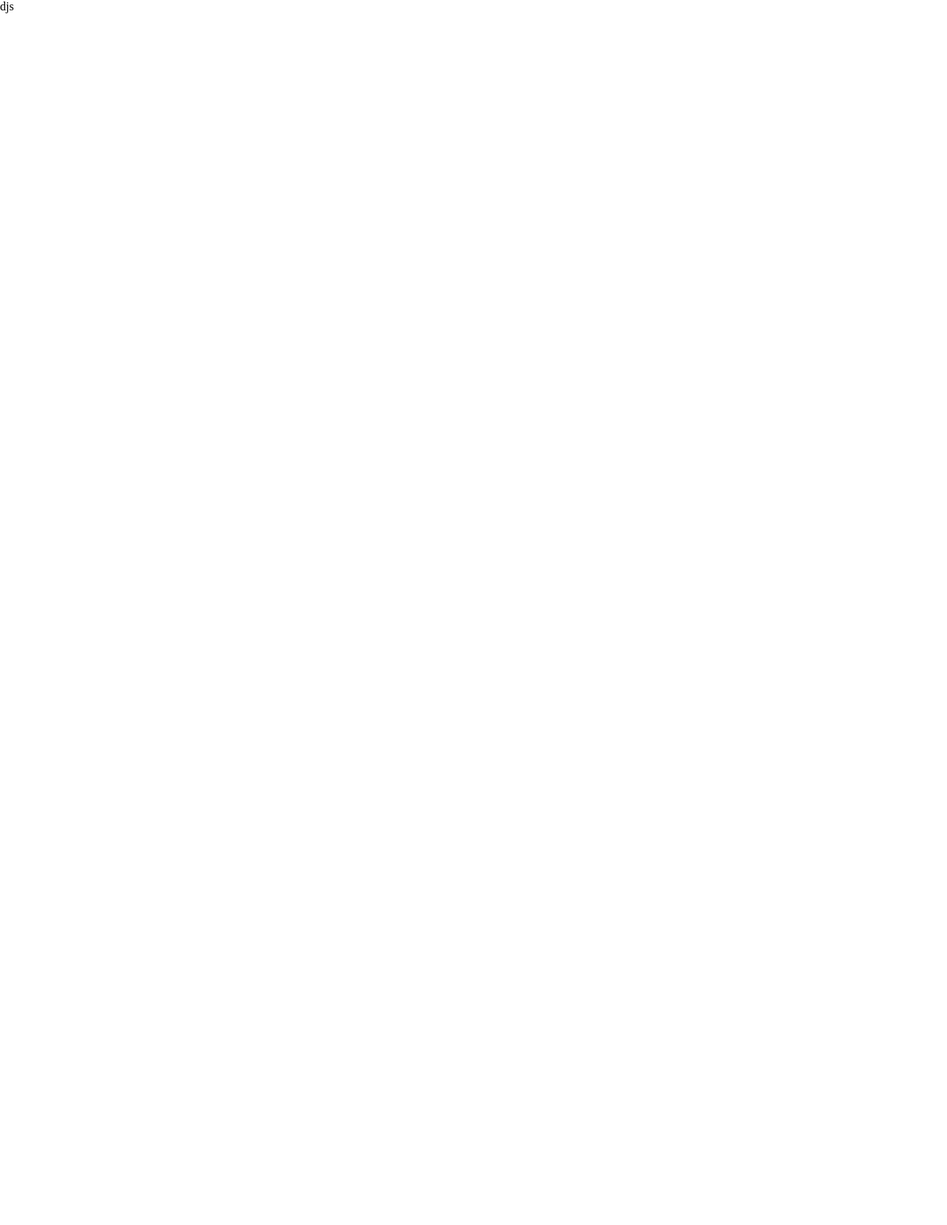
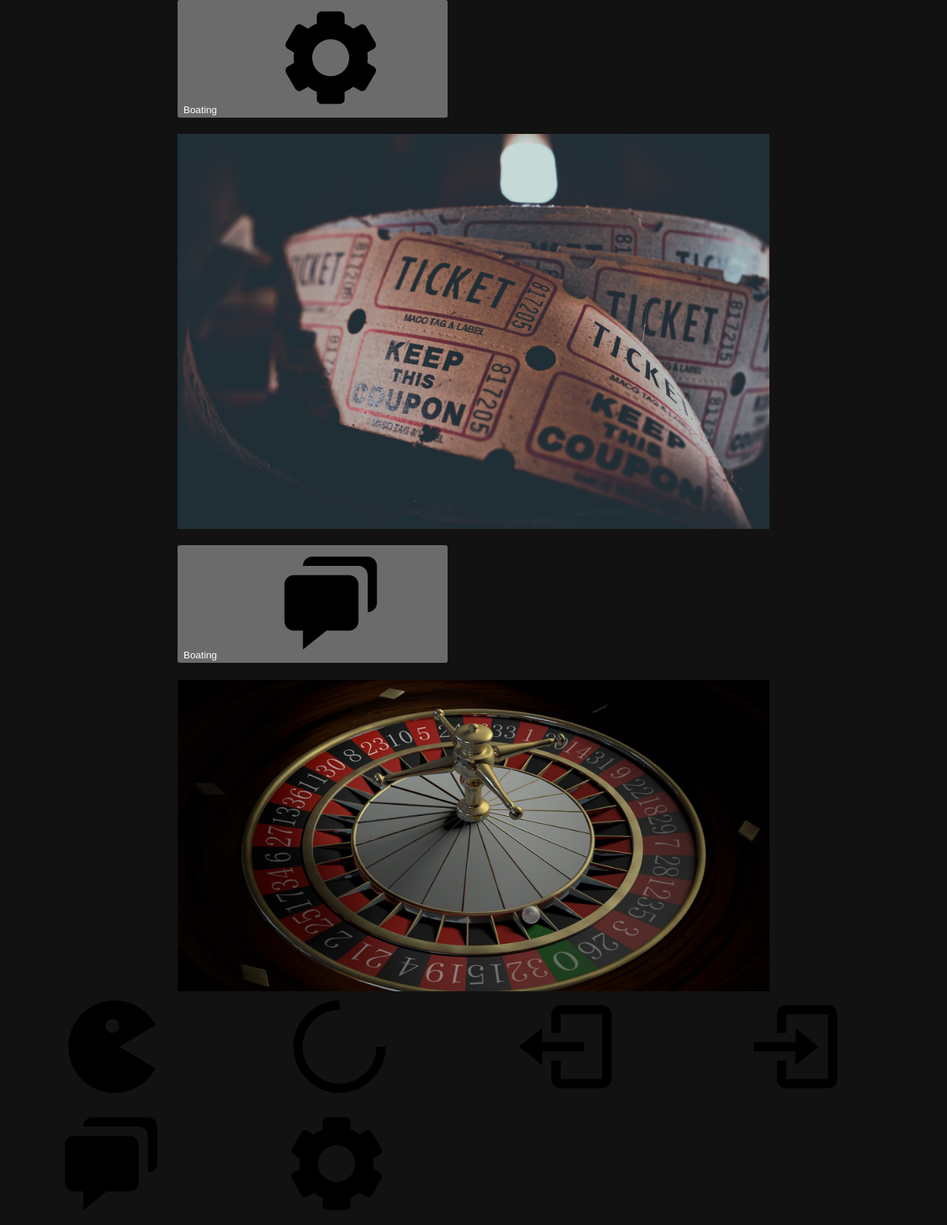
Before and after one commit to NinjaCode42/Comenhake, a plain HTML site: page src/app/app.componet.html in a window 1280 px wide. Shown: the whole page at 74% size. Before the commit the page ends 800 px from the top, so only its background shows below. Drawn offline with Linux system fonts and the light colour scheme.

Commit message:
Changed by Ninja

```diff
--- a/src/app/app.componet.html
+++ b/src/app/app.componet.html
@@ -1,33 +1,157 @@
 <!-- * * * * * * * * * * * * * * * * * * * * * * * -->
 <!-- * * * * * * * * * * * * * * * * * * * * * * * -->
-<!-- * * * * * * * No framework in use * * * * * * -->
+<!-- * * * * * Angular framework for use * * * * * -->
+
+<!-- * * * * * Este projeto foi iniciado no dia [3/17/2024] * * * * * * * -->
+<!-- * * * * * E todos os membro que trabalhou nele, tera seu ganho lucrativo 💵* * * * * * * -->
+<!-- * * * * * Entao nao se preocupe, sera recompencado generosamente 👌 * * * * * * * -->
+
 <!-- * * * * * * * * * * * * * * * * * * * * * * * -->
 <!-- * * * * * * * * * * * * * * * * * * * * * * * -->
 
 <!-- * * TODO: Criar as duas paginas para logoin e a pagina principal, mais detalhes sobre a frontend consultar Anisio Nkula-->
+<link href="/src/app/app.style.css">
+<style>
 
+    html{
+      color-scheme: dark;
+    }
 
-<style>
-    :root{
-        color: #000;
-    }
     body{
+      margin: 0;
+      padding: 0;
       height: 100%;
       width: 100%;
-        padding: 0;
-        margin: 0;
+      font-family: system-ui, -apple-system, BlinkMacSystemFont, 'Segoe UI', Roboto, Oxygen, Ubuntu, Cantarell, 'Open Sans', 'Helvetica Neue', sans-serif;
+      font-size: 1.125rem;
+      line-height: 1.6;
     }
+
+    img{
+        max-width: 100%;
+        display: block;
+    }
+
+    .abcd{
+        max-width: 50rem;
+        margin-inline: auto;
+        padding-inline: 1rem;
+    }
+
 </style>
-
-<!--  The Main Structure-->
-<main>
-    <div class="asbwiq">
-
-    </div>djs
-    <div class="aihwq">
-
-    </div>
-</main>
   <script>
 
   </script>
+
+  <!-- * * * * * * 👇👇 Modelo web comeca daqui para baixo 👇👇 * * * * * *-->
+
+  <main>
+
+    <!-- * * * * * * Area de LogIn/SingUp da web * * * * * *-->
+
+    <div class="abcd">
+      <div class="accordion">
+        <div class="accordion-panel">
+          <h2 id="panel1-heading">
+            <button
+              class="accordian-trigger"
+              aria-controls="panel1-content"
+              aria-expanded="true"
+              >
+              <span id="panel1-title">Boating</span>
+              <svg aria-hidden="true" class="accordian-icon">
+                <use xlink:href="#cog"></use>
+              </svg>
+            </button>
+          </h2>
+
+          <div
+           class="accordion-content"
+           id="panel1-content"
+           aria-labelledby="panel1-heading"
+           aria-hidden="true"
+           role="region"
+           >
+              <div class="conten-panel"></div>
+              <img class="accordian-image" src="../assets/LotteryTicket.png" alt="Tickets">
+          </div>
+
+        </div>
+
+        <div class="accordion-panel">
+          <h2 id="panel2-heading">
+            <button
+              class="accordian-trigger"
+              aria-controls="panel2-content"
+              aria-expanded="false"
+              >
+              <span id="panel2-title">Boating</span>
+              <svg aria-hidden="true" class="accordian-icon">
+                <use xlink:href="#chat"></use>
+              </svg>
+            </button>
+          </h2>
+
+          <div
+           class="accordion-content"
+           id="panel2-content"
+           aria-labelledby="panel2-heading"
+           aria-hidden="true"
+           role="region"
+           >
+              <div class="conten-panel"></div>
+              <img class="accordian-image" src="../assets/Rolet.png" alt="Tickets">
+          </div>
+
+        </div>
+
+      </div>
+    </div>
+
+  </main>
+
+  <!-- * * * * * * SVGs para uso * * * * * *-->
+
+  <svg width="0" height="0" class="hidden">
+    <symbol xmlns="http://www.w3.org/2000/svg" viewBox="0 0 24 24" id="games">
+      <path d="M12 22c3.719 0 7.063-2.035 8.809-5.314L13 12l7.809-4.686C19.063 4.035 15.719 2 12 2 6.486 2 2 6.486 2 12s4.486 10 10 10zm-.5-16a1.5 1.5 0 1 1-.001 3.001A1.5 1.5 0 0 1 11.5 6z"></path>
+    </symbol>
+    <symbol xmlns="http://www.w3.org/2000/svg" viewBox="0 0 24 24" id="loader">
+      <path d="M12 22c5.421 0 10-4.579 10-10h-2c0 4.337-3.663 8-8 8s-8-3.663-8-8c0-4.336 3.663-8 8-8V2C6.579 2 2 6.58 2 12c0 5.421 4.579 10 10 10z"></path>
+    </symbol>
+    <symbol xmlns="http://www.w3.org/2000/svg" viewBox="0 0 24 24" id="log-out">
+      <path d="M16 13v-2H7V8l-5 4 5 4v-3z"></path>
+      <path d="M20 3h-9c-1.103 0-2 .897-2 2v4h2V5h9v14h-9v-4H9v4c0 1.103.897 2 2 2h9c1.103 0 2-.897 2-2V5c0-1.103-.897-2-2-2z"></path>
+    </symbol>
+    <symbol xmlns="http://www.w3.org/2000/svg" viewBox="0 0 24 24" id="log-in">
+      <path d="m13 16 5-4-5-4v3H4v2h9z"></path>
+      <path d="M20 3h-9c-1.103 0-2 .897-2 2v4h2V5h9v14h-9v-4H9v4c0 1.103.897 2 2 2h9c1.103 0 2-.897 2-2V5c0-1.103-.897-2-2-2z"></path>
+    </symbol>
+    <symbol xmlns="http://www.w3.org/2000/svg" viewBox="0 0 24 24" id="chat">
+      <path d="M4 18h2v4.081L11.101 18H16c1.103 0 2-.897 2-2V8c0-1.103-.897-2-2-2H4c-1.103 0-2 .897-2 2v8c0 1.103.897 2 2 2z"></path>
+      <path d="M20 2H8c-1.103 0-2 .897-2 2h12c1.103 0 2 .897 2 2v8c1.103 0 2-.897 2-2V4c0-1.103-.897-2-2-2z"></path>
+    </symbol>
+    <symbol xmlns="http://www.w3.org/2000/svg" viewBox="0 0 24 24" id="cog">
+      <path d="m2.344 15.271 2 3.46a1 1 0 0 0 1.366.365l1.396-.806c.58.457 1.221.832 1.895 1.112V21a1 1 0 0 0 1 1h4a1 1 0 0 0 1-1v-1.598a8.094 8.094 0 0 0 1.895-1.112l1.396.806c.477.275 1.091.11 1.366-.365l2-3.46a1.004 1.004 0 0 0-.365-1.366l-1.372-.793a7.683 7.683 0 0 0-.002-2.224l1.372-.793c.476-.275.641-.89.365-1.366l-2-3.46a1 1 0 0 0-1.366-.365l-1.396.806A8.034 8.034 0 0 0 15 4.598V3a1 1 0 0 0-1-1h-4a1 1 0 0 0-1 1v1.598A8.094 8.094 0 0 0 7.105 5.71L5.71 4.904a.999.999 0 0 0-1.366.365l-2 3.46a1.004 1.004 0 0 0 .365 1.366l1.372.793a7.683 7.683 0 0 0 0 2.224l-1.372.793c-.476.275-.641.89-.365 1.366zM12 8c2.206 0 4 1.794 4 4s-1.794 4-4 4-4-1.794-4-4 1.794-4 4-4z"></path>
+    </symbol>
+  </svg>
+
+
+  <svg class="icon">
+    <use xlink:href="#games"></use>
+  </svg>
+  <svg class="icon">
+    <use xlink:href="#loader"></use>
+  </svg>
+  <svg class="icon">
+    <use xlink:href="#log-out"></use>
+  </svg>
+  <svg class="icon">
+    <use xlink:href="#log-in"></use>
+  </svg>
+  <svg class="icon">
+    <use xlink:href="#chat"></use>
+  </svg>
+  <svg class="icon">
+    <use xlink:href="#cog"></use>
+  </svg>
--- a/src/app/app.style.css
+++ b/src/app/app.style.css
@@ -0,0 +1,30 @@
+*,
+*::before,
+*::after {
+    box-sizing: border-box;
+}
+
+html{
+    color-scheme: dark;
+}
+
+body{
+    margin: 0;
+    padding: 0;
+    height: 100%;
+    width: 100%;
+    font-family: system-ui, -apple-system, BlinkMacSystemFont, 'Segoe UI', Roboto, Oxygen, Ubuntu, Cantarell, 'Open Sans', 'Helvetica Neue', sans-serif;
+    font-size: 1.125rem;
+    line-height: 1.6;
+}
+
+img{
+    max-width: 100%;
+    display: block;
+}
+
+.abcd{
+    max-width: 50rem;
+    margin-inline: auto;
+    padding-inline: 1rem;
+}
```
Also changed, not shown: src/index.html (+6 -4 lines), src/assets/icon.svg (added), 3 other files. Lines whose indentation alone changed are shown as unchanged.
